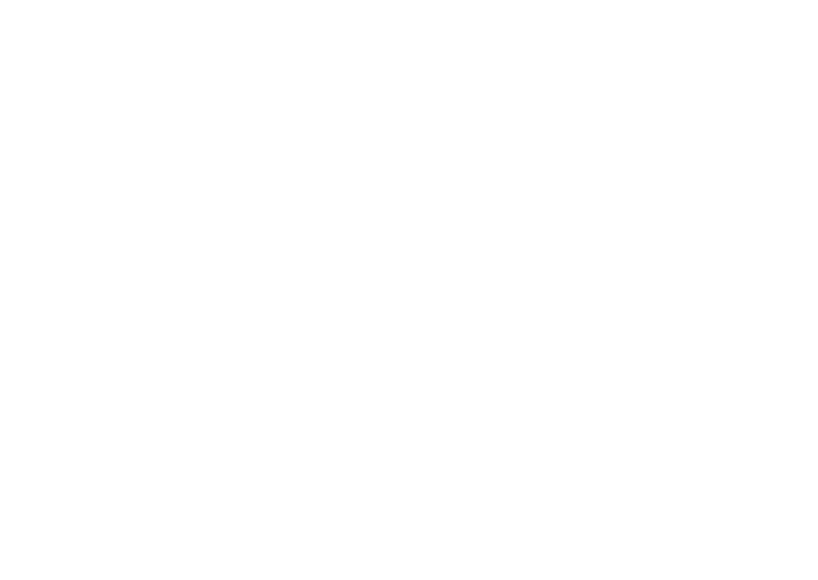
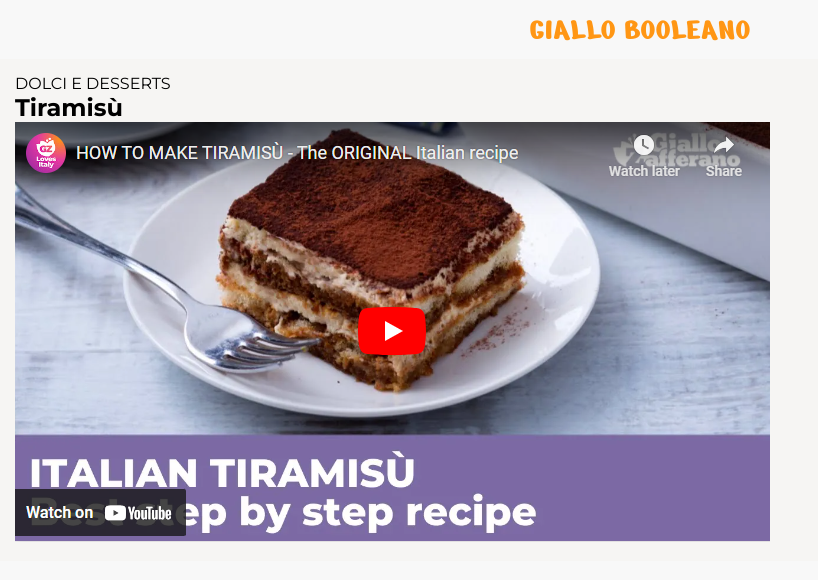
Before and after one commit to Deni0012/htmlcss-responsive-layout, a plain HTML site: page index.html in a window 1280 px wide. Shown: the whole page, without its empty margins (0-818 px from the left). Drawn offline with Linux system fonts and the light colour scheme.

Commit message:
feat: creazione di header e main section

```diff
--- a/css/style.css
+++ b/css/style.css
@@ -3,3 +3,31 @@
     padding: 0;
     box-sizing: border-box;
 }
+
+/* Stili di base */
+body {
+    font-family: 'Montserrat', 'Helvetica Neue', sans-serif;
+    background-color: #f8f8f8;
+}
+
+header h1 {
+    color: #ff9614;
+    padding: 10px;
+    text-align: center;
+    font-family: 'Nerko One', cursive;
+    font-weight: 400;
+}
+
+.title-info {
+    display: none;
+}
+
+main {
+    padding: 15px;
+    background-color: #f6f5f3;
+}
+
+.recipe-title h2 {
+    font-size: 24px;
+    text-align: left;
+}
--- a/index.html
+++ b/index.html
@@ -7,16 +7,31 @@
     <!-- Foglio di stile -->
      <link rel="stylesheet" href="css/style.css">
      <!-- Font dell'header -->
-    <link href="https://fonts.googleapis.com/css2?family=Nerko+One&family=Montserrat:wght@300;400;700&display=swap"
+    <link rel="preconnect" href="https://fonts.googleapis.com">
+    <link rel="preconnect" href="https://fonts.gstatic.com" crossorigin>
+    <link
+        href="https://fonts.googleapis.com/css2?family=Montserrat:ital,wght@0,100..900;1,100..900&family=Nerko+One&family=Open+Sans:ital,wght@0,300..800;1,300..800&display=swap"
         rel="stylesheet">
     </head>
 </head>
 <body>
     <!-- Intestazione della pagina -->
-     <header></header>
+     <header>
+        <h1>GIALLO BOOLEANO</h1>
+     </header>
     <!-- /Intestazione della pagina -->
     <!-- Corpo del file -->
-     <main></main>
+     <main>
+        <section class="recipe-title">
+            <p>DOLCI E DESSERTS</p>
+            <h2>Tiramisù<span class="title-info">(Dolce Tradizionale)</span></h2>
+        </section>
+        <section class="recipe-image">
+            <div class="image-container">
+               <img src="img/image (10).png" alt="Tiramisù Video">
+            </div>
+        </section>
+     </main>
     <!-- /Corpo del file -->
      <!-- Fine del file -->
       <footer></footer>
```
Also changed, not shown: img/image (10).png (added).
